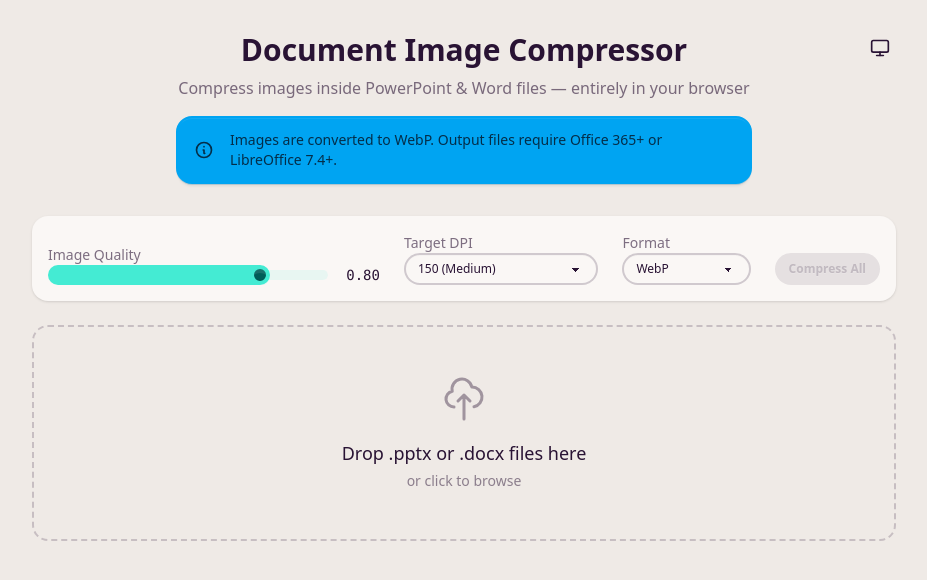
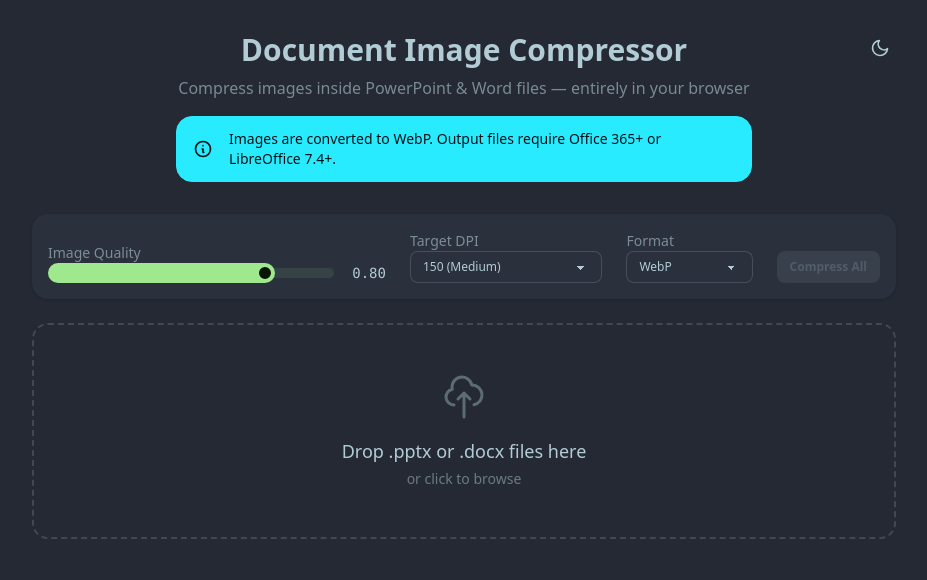
Before and after one commit to hoishing/ppt-doc-compressor, a website built with Vite: page index.html in a window 1280 px wide. Shown: the whole page, without its empty margins (176-1103 px from the left). Built offline with nearby package versions, Linux system fonts and the light colour scheme.

Commit message:
ui: remove system theme detection, use dark as default

```diff
--- a/src/style.css
+++ b/src/style.css
@@ -1,4 +1,4 @@
 @import "tailwindcss";
 @plugin "daisyui" {
-  themes: cupcake --default, dim;
+  themes: cupcake, dim --default;
 }
--- a/src/ui/theme-toggle.ts
+++ b/src/ui/theme-toggle.ts
@@ -1,4 +1,4 @@
-type ThemeMode = "system" | "light" | "dark";
+type ThemeMode = "light" | "dark";
 
 const STORAGE_KEY = "theme-mode";
 const LIGHT_THEME = "cupcake";
@@ -7,32 +7,18 @@ const DARK_THEME = "dim";
 const icons: Record<ThemeMode, string> = {
   light: `<svg xmlns="http://www.w3.org/2000/svg" class="h-5 w-5" viewBox="0 0 24 24" fill="none" stroke="currentColor" stroke-width="2" stroke-linecap="round" stroke-linejoin="round"><circle cx="12" cy="12" r="5"/><line x1="12" y1="1" x2="12" y2="3"/><line x1="12" y1="21" x2="12" y2="23"/><line x1="4.22" y1="4.22" x2="5.64" y2="5.64"/><line x1="18.36" y1="18.36" x2="19.78" y2="19.78"/><line x1="1" y1="12" x2="3" y2="12"/><line x1="21" y1="12" x2="23" y2="12"/><line x1="4.22" y1="19.78" x2="5.64" y2="18.36"/><line x1="18.36" y1="5.64" x2="19.78" y2="4.22"/></svg>`,
   dark: `<svg xmlns="http://www.w3.org/2000/svg" class="h-5 w-5" viewBox="0 0 24 24" fill="none" stroke="currentColor" stroke-width="2" stroke-linecap="round" stroke-linejoin="round"><path d="M21 12.79A9 9 0 1 1 11.21 3 7 7 0 0 0 21 12.79z"/></svg>`,
-  system: `<svg xmlns="http://www.w3.org/2000/svg" class="h-5 w-5" viewBox="0 0 24 24" fill="none" stroke="currentColor" stroke-width="2" stroke-linecap="round" stroke-linejoin="round"><rect x="2" y="3" width="20" height="14" rx="2" ry="2"/><line x1="8" y1="21" x2="16" y2="21"/><line x1="12" y1="17" x2="12" y2="21"/></svg>`,
 };
 
-const tooltips: Record<ThemeMode, string> = {
-  light: "Light",
-  dark: "Dark",
-  system: "System",
-};
-
-const cycle: ThemeMode[] = ["system", "light", "dark"];
-
-const darkQuery = window.matchMedia("(prefers-color-scheme: dark)");
-
-function resolveTheme(mode: ThemeMode): string {
-  if (mode === "light") return LIGHT_THEME;
-  if (mode === "dark") return DARK_THEME;
-  return darkQuery.matches ? DARK_THEME : LIGHT_THEME;
-}
-
 function applyTheme(mode: ThemeMode): void {
-  document.documentElement.setAttribute("data-theme", resolveTheme(mode));
+  document.documentElement.setAttribute(
+    "data-theme",
+    mode === "light" ? LIGHT_THEME : DARK_THEME,
+  );
 }
 
 export function createThemeToggle(container: HTMLElement): void {
   const saved = localStorage.getItem(STORAGE_KEY) as ThemeMode | null;
-  let mode: ThemeMode = saved && cycle.includes(saved) ? saved : "system";
+  let mode: ThemeMode = saved === "light" || saved === "dark" ? saved : "dark";
 
   applyTheme(mode);
 
@@ -42,21 +28,16 @@ export function createThemeToggle(container: HTMLElement): void {
 
   function updateButton(): void {
     btn.innerHTML = icons[mode];
-    btn.title = tooltips[mode];
+    btn.title = mode === "light" ? "Light" : "Dark";
   }
   updateButton();
 
   btn.addEventListener("click", () => {
-    const idx = cycle.indexOf(mode);
-    mode = cycle[(idx + 1) % cycle.length]!;
+    mode = mode === "dark" ? "light" : "dark";
     localStorage.setItem(STORAGE_KEY, mode);
     applyTheme(mode);
     updateButton();
   });
 
-  darkQuery.addEventListener("change", () => {
-    if (mode === "system") applyTheme(mode);
-  });
-
   container.appendChild(btn);
 }
```
